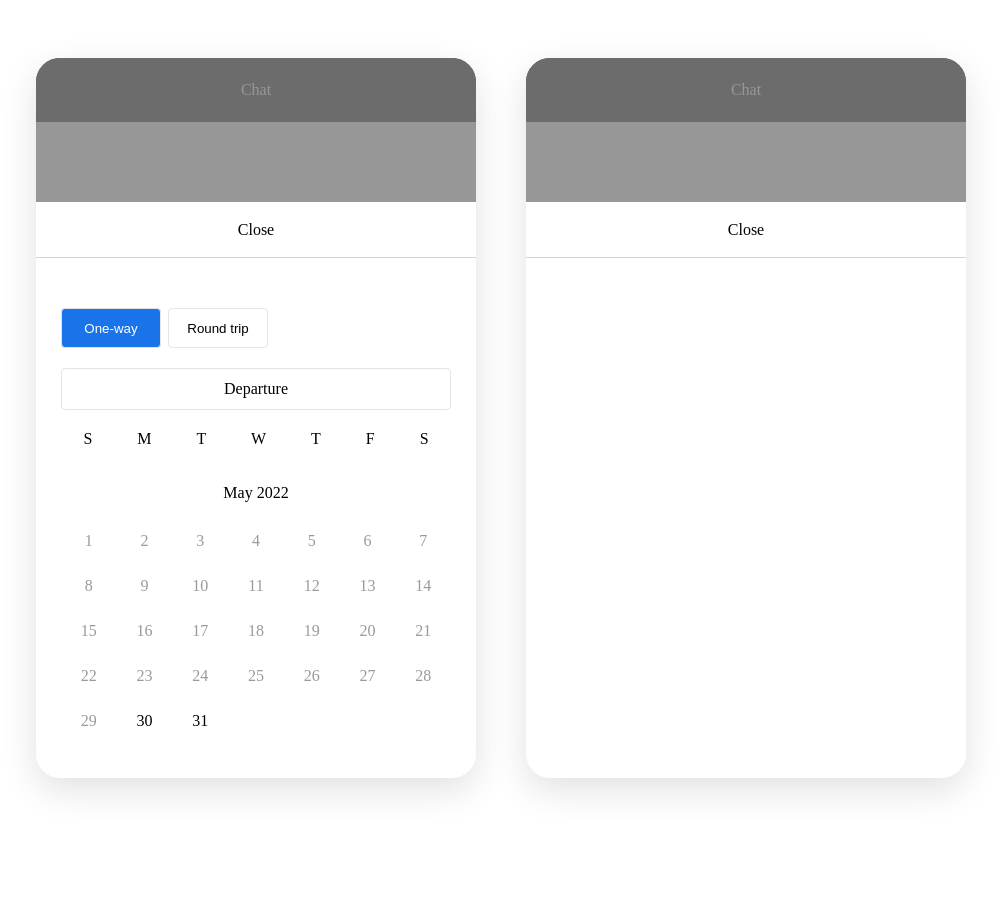
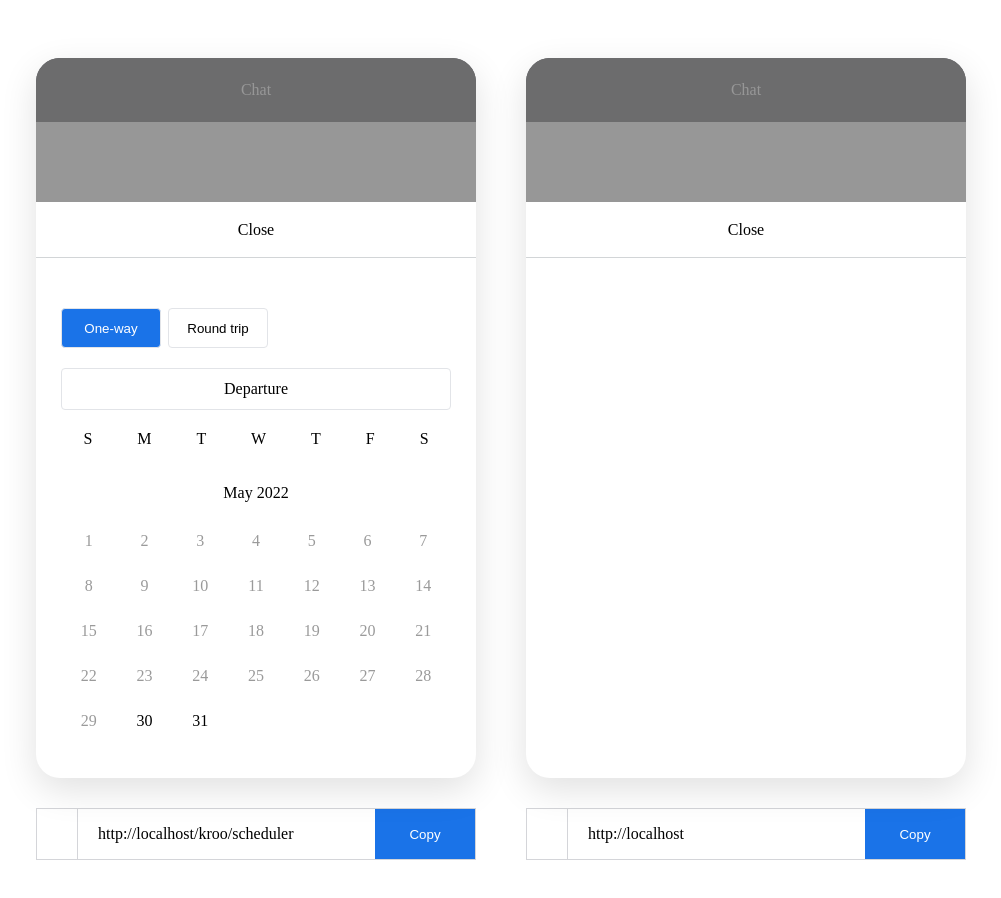
Before and after one commit to amit-khoros/demo-ui, a React (Create React App) app: page / in a window 1280 px wide. Shown: the top 898 px of the page, without its empty margins (22-1023 px from the left). Built offline with nearby package versions, Linux system fonts and the light colour scheme.

Commit message:
Clipboard added

```diff
--- a/src/App.js
+++ b/src/App.js
@@ -4,6 +4,7 @@ import styled from 'styled-components/macro';
 
 import Home from 'containers/Home';
 import Scheduler from 'containers/Scheduler';
+import { SCHEDULER_PATH } from 'constants/routes';
 
 const Container = styled.div`
   display: flex;
@@ -15,7 +16,7 @@ function App() {
     <Container>
       <Routes>
         <Route path="/" element={<Home />} />
-        <Route path="/kroo/scheduler" element={<Scheduler />} />
+        <Route path={SCHEDULER_PATH} element={<Scheduler />} />
         <Route path="*" element={<Home />} />
       </Routes>
     </Container>
--- a/src/components/chatShell/ChatShell.js
+++ b/src/components/chatShell/ChatShell.js
@@ -2,8 +2,18 @@ import React from 'react';
 
 import './chatShell.css';
 
-const ChatShell = ({ children }) => {
+const ChatShell = ({ children, url, identity, selectedChatShell, handleChatShellIdentity }) => {
+  const urlPath = `${window.location.origin}${url ? url : ''}`;
+  const buttonText = selectedChatShell !== identity ? 'Copy' : 'Copied';
+  const buttonStyles = `copy-button ${selectedChatShell === identity ? 'copied' : ''}`;
+
+  const handleClipboard = () => {
+    navigator.clipboard.writeText(urlPath);
+    handleChatShellIdentity(identity);
+  };
+
   return (
+    <div className='container'>
       <div className='chat-shell'>
           <header>Chat</header>
           <section>
@@ -12,6 +22,12 @@ const ChatShell = ({ children }) => {
           </section>
           <div className='overlay' />
       </div>
+      <div className="clipboard">
+        <div className="img-holder" />
+        <p className="url-holder">{urlPath}</p>
+        <button className={buttonStyles} onClick={handleClipboard}>{buttonText}</button>
+      </div>
+    </div>
   )
 };
 
--- a/src/components/chatShell/chatShell.css
+++ b/src/components/chatShell/chatShell.css
@@ -1,14 +1,17 @@
+.container {
+    width: 440px;
+    margin-right: 50px;
+    margin-bottom: 60px;
+}
+
 .chat-shell {
     display: flex;
     flex-direction: column;
-    width: 440px;
     height: 720px;
     background: #fff;
     box-shadow: 0 12px 36px 0 rgb(0 0 0 / 12%);
     border-radius: 24px;
     position: relative;
-    margin-right: 50px;
-    margin-bottom: 60px;
 }
 
 header {
@@ -60,3 +63,31 @@ section {
     border-top-right-radius: 24px;
     border-top-left-radius: 24px;
 }
+
+.clipboard {
+    display: flex;
+    border: 1px solid #d4d5d9;
+    margin-top: 30px;
+}
+
+.img-holder {
+    width: 40px;
+    border-right: 1px solid #d4d5d9;
+}
+
+.url-holder {
+    flex: 1;
+    padding-left: 20px;
+}
+
+.copy-button {
+    width: 100px;
+    border: 0;
+    background: #1a73e8;
+    color: #fff;
+    cursor: pointer;
+}
+
+.copied {
+    background: #ff9800;
+}
--- /dev/null
+++ b/src/constants/routes.js
@@ -0,0 +1 @@
+export const SCHEDULER_PATH = '/kroo/scheduler';
--- a/src/containers/Home.js
+++ b/src/containers/Home.js
@@ -1,8 +1,9 @@
-import React from 'react';
+import React, { useState } from 'react';
 import styled from 'styled-components/macro';
 
 import ChatShell from 'components/chatShell/ChatShell';
 import Scheduler from 'containers/Scheduler';
+import { SCHEDULER_PATH } from 'constants/routes';
 
 const FlexBox = styled.div`
   display: flex;
@@ -11,12 +12,27 @@ const FlexBox = styled.div`
 
 
 const Home = () => {
+  const [chatShellIdentity, setChatShellIdentity] = useState(0);
+
+  const handleChatShellIdentity = (num) => {
+    setChatShellIdentity(num)
+  }
+
   return (
     <FlexBox>
-        <ChatShell>
+        <ChatShell
+          url={SCHEDULER_PATH}
+          handleChatShellIdentity={handleChatShellIdentity}
+          selectedChatShell={chatShellIdentity}
+          identity={1}
+        >
             <Scheduler />
         </ChatShell>
-        <ChatShell>
+        <ChatShell
+          handleChatShellIdentity={handleChatShellIdentity}
+          selectedChatShell={chatShellIdentity}
+          identity={2}
+        >
         {
           /**
           *
```
Lines whose indentation alone changed are shown as unchanged.
